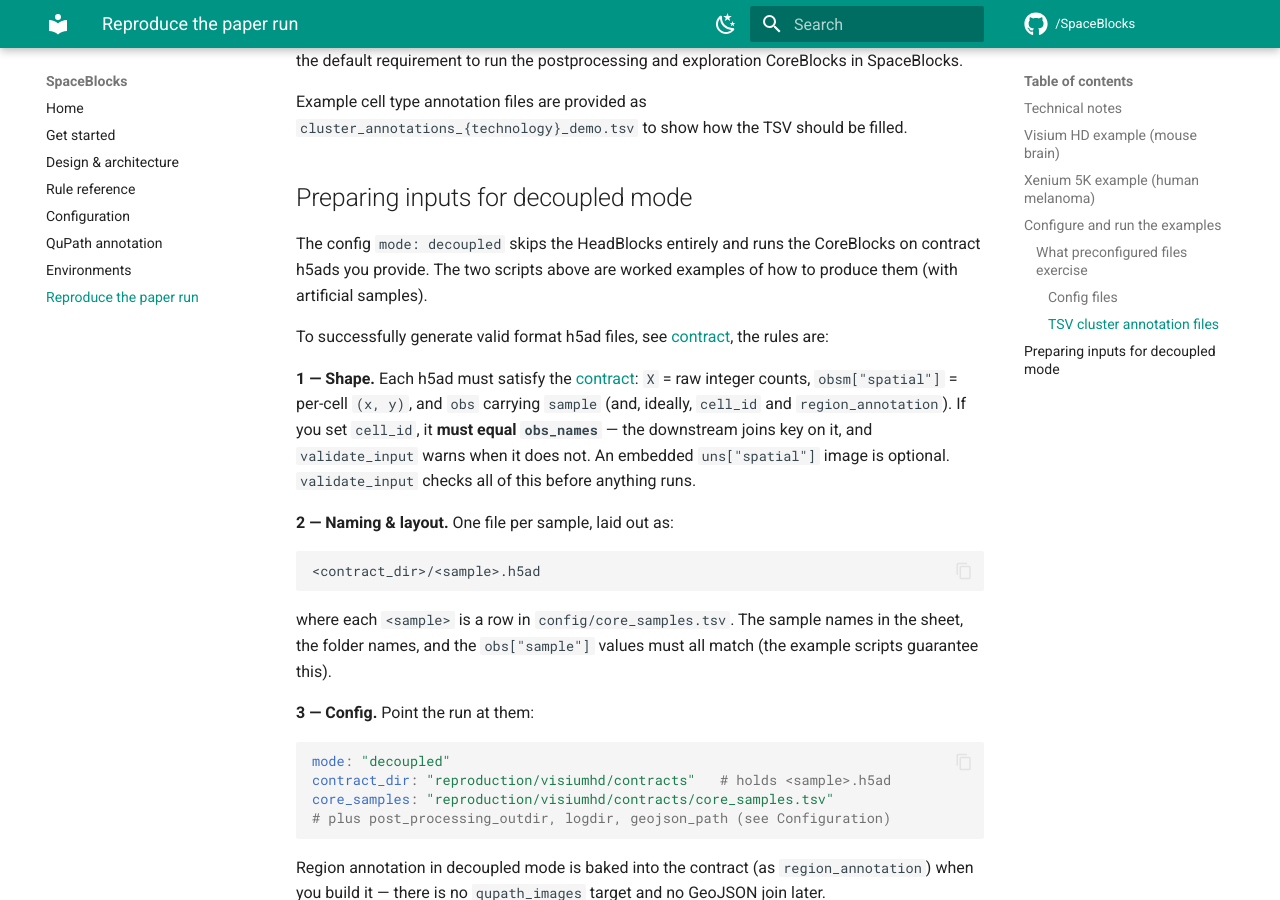
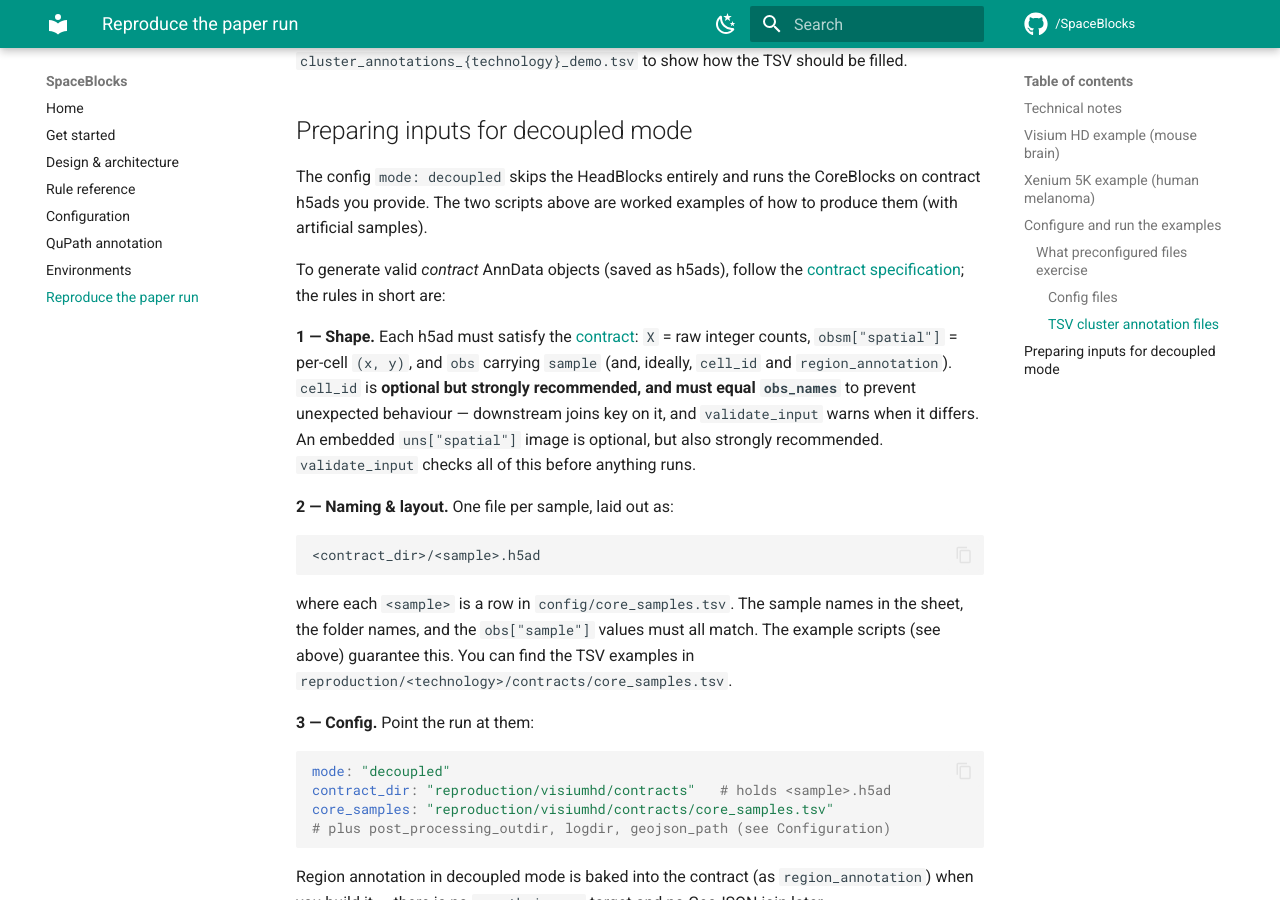
Before and after one commit to cbib/SpaceBlocks, an MkDocs documentation site: the page built from docs/reproduction.md, in a window 1280 px wide and 900 px high, scrolled down 3476 px. Built offline with MkDocs 1.6.1 and Material for MkDocs 9.7.7, drawn with Linux system fonts in a browser that asks for light colours; comment, search, counter and statistics services are not loaded; some of the changed text lies outside the part shown.

Commit message:
Fix documentation broken links and stale refs. Add config/config.yaml and fix GitHub actions.

````diff
--- a/docs/reproduction.md
+++ b/docs/reproduction.md
@@ -10,8 +10,6 @@
 - [Xenium 5K example (human melanoma)](#xenium-5k-example-human-melanoma)
   - [Configure and run the examples](#configure-and-run-the-examples)
   - [What preconfigured files exercise](#what-preconfigured-files-exercise)
-    - [Config files](#config-files)
-    - [TSV cluster annoation files](#tsv-cluster-annotation-files)
 - [Preparing other inputs for decoupled mode](#preparing-inputs-for-decoupled-mode)
 
 
@@ -132,13 +130,9 @@
 
 The config `mode: decoupled` skips the HeadBlocks entirely and runs the CoreBlocks on contract h5ads you provide. The two scripts above are worked examples of how to produce them (with artificial samples).
 
-To successfully generate valid format h5ad files, see [contract](design.md#the-validation-object-contract), the rules are:
+To generate valid *contract* AnnData objects (saved as h5ads), follow the [contract specification](design.md#the-validation-object-contract); the rules in short are:
 
-**1 — Shape.** Each h5ad must satisfy the [contract](design.md#the-validation-contract): `X` = raw
-integer counts, `obsm["spatial"]` = per-cell `(x, y)`, and `obs` carrying `sample` (and, ideally,
-`cell_id` and `region_annotation`). If you set `cell_id`, it **must equal `obs_names`** — the
-downstream joins key on it, and `validate_input` warns when it does not. An embedded `uns["spatial"]` image is optional. `validate_input`
-checks all of this before anything runs.
+**1 — Shape.** Each h5ad must satisfy the [contract](design.md#the-validation-object-contract): `X` = raw integer counts, `obsm["spatial"]` = per-cell `(x, y)`, and `obs` carrying `sample` (and, ideally, `cell_id` and `region_annotation`). `cell_id` is **optional but strongly recommended, and must equal `obs_names`** to prevent unexpected behaviour — downstream joins key on it, and `validate_input` warns when it differs. An embedded `uns["spatial"]` image is optional, but also strongly recommended. `validate_input` checks all of this before anything runs.
 
 **2 — Naming & layout.** One file per sample, laid out as:
 
@@ -146,8 +140,7 @@
 <contract_dir>/<sample>.h5ad
 ```
 
-where each `<sample>` is a row in `config/core_samples.tsv`. The sample names in the sheet, the
-folder names, and the `obs["sample"]` values must all match (the example scripts guarantee this).
+where each `<sample>` is a row in `config/core_samples.tsv`. The sample names in the sheet, the folder names, and the `obs["sample"]` values must all match. The example scripts (see above) guarantee this. You can find the TSV examples in `reproduction/<technology>/contracts/core_samples.tsv`.
 
 **3 — Config.** Point the run at them:
 
````
Also changed, not shown: docs/design.md (+6 -1 lines), docs/getting-started.md (+1 -1 lines), docs/index.md (+1 -1 lines), docs/qupath-tutorial.md (+1 -1 lines), 2 other files.
